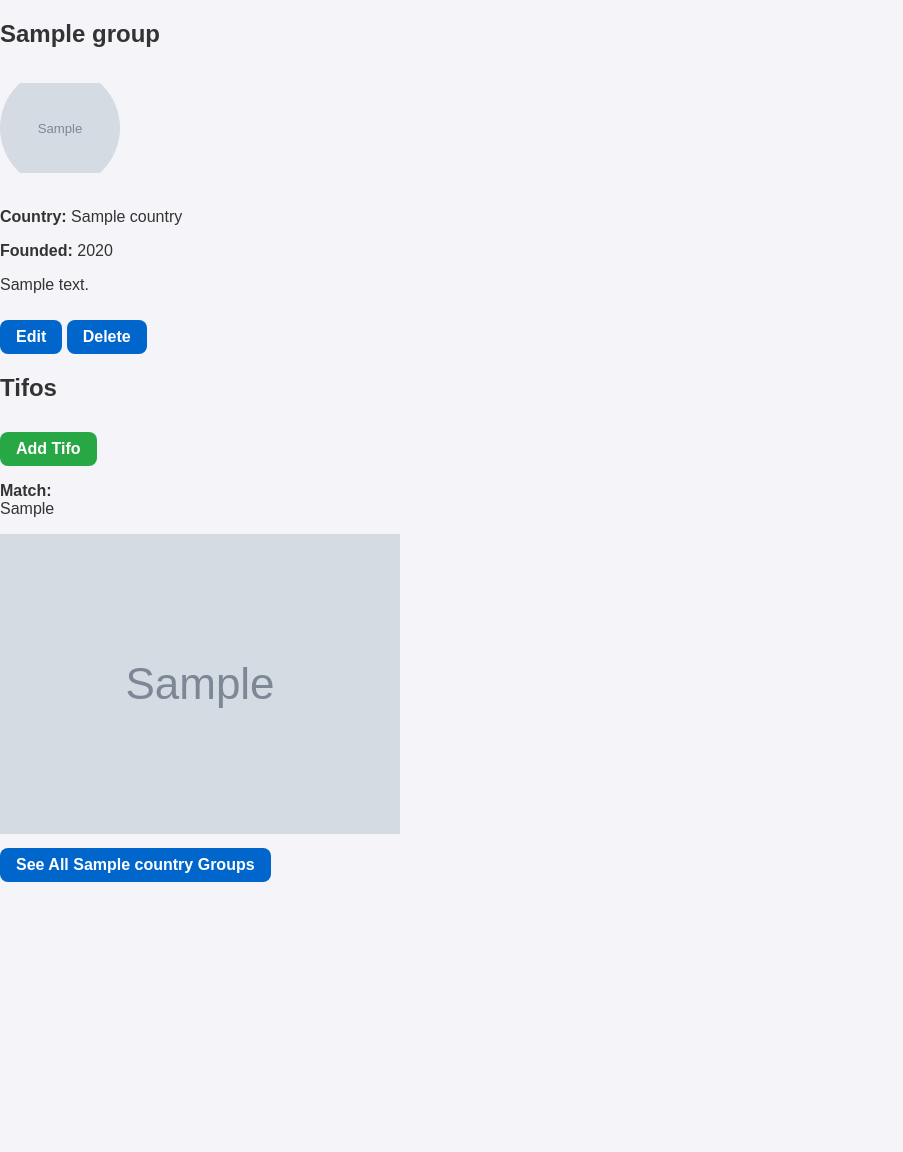
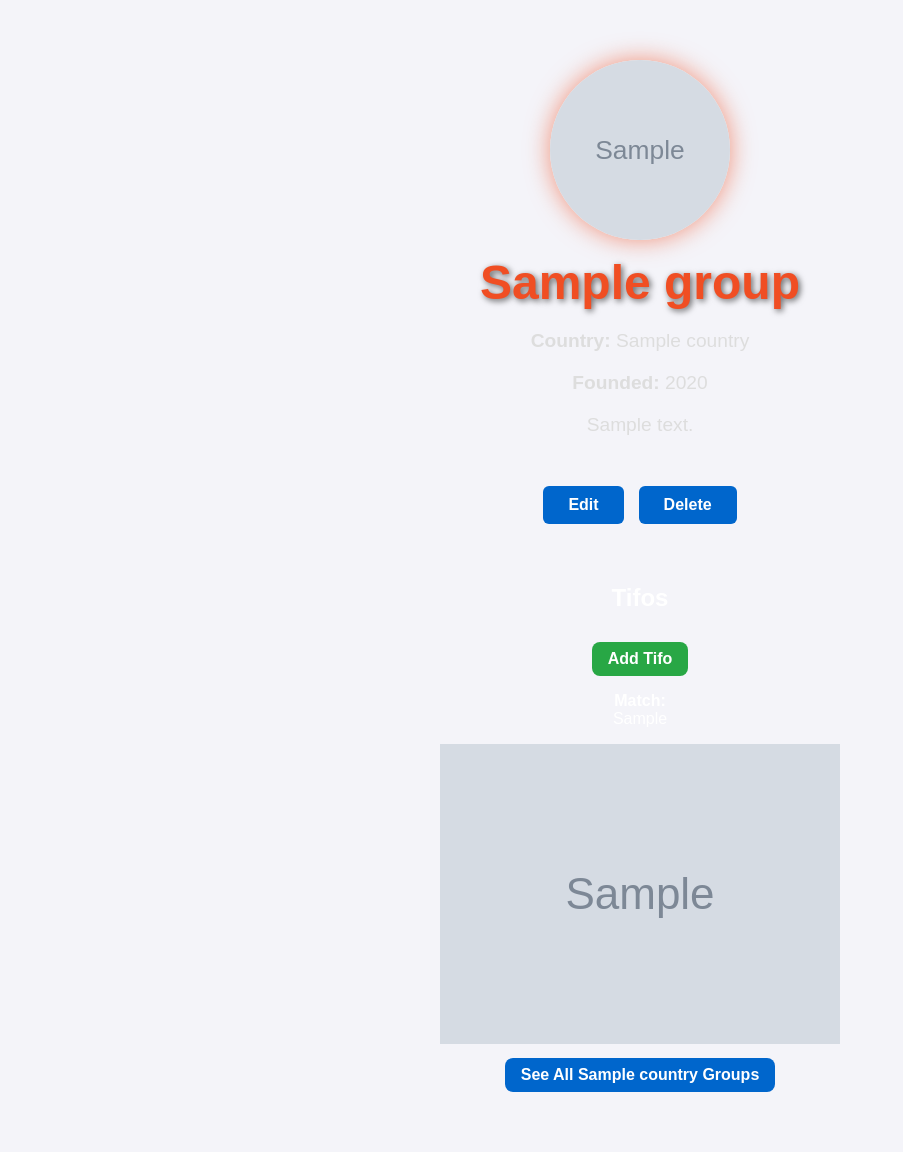
Before and after one commit to pegasus1911/ultras, a Django app: page /groups/1/ in a window 1280 px wide. Shown: the part 57-1209 px from the top of the page, without its empty margins (0-903 px from the left). Before the commit the page ends 939 px from the top, so only its background shows below. Run offline with Django 5.2, Linux system fonts and the light colour scheme; a user stored in the database is signed in; tables that the repository leaves empty hold one stand-in row (values such as "Sample post"); grey boxes marked "Sample" are stand-in pictures.

Commit message:
there were alot of commits that are gone when i pushed with -force in the last commit, ok nvm, now i added css for coutnries searching page and groups details page and edited the groups details page also

```diff
--- /dev/null
+++ b/main/static/css/detail.css
@@ -0,0 +1,91 @@
+.group-detail-container {
+  max-width: 900px;
+  margin: 40px auto !important;
+  padding: 20px;
+  text-align: center !important;
+  font-family: 'Poppins', sans-serif;
+  color: #fff;
+  display: flex;
+  flex-direction: column;
+  align-items: center !important;
+}
+
+.group-header {
+  display: flex;
+  flex-direction: column;
+  align-items: center !important;
+  justify-content: center;
+  gap: 15px;
+  margin-bottom: 40px;
+  width: 100%;
+}
+
+.group-logo {
+  width: 180px;
+  height: 180px;
+  object-fit: cover;
+  border-radius: 50%;
+  box-shadow: 0 0 25px rgba(240, 78, 35, 0.6);
+  transition: transform 0.3s, box-shadow 0.3s;
+  display: block;
+  margin: 0 auto !important;
+}
+
+.group-header h1 {
+  font-size: 3rem;
+  color: #f04e23;
+  text-shadow: 2px 2px 6px rgba(0, 0, 0, 0.6);
+  margin: 0;
+  text-align: center !important;
+}
+
+.group-info {
+  display: flex;
+  flex-direction: column;
+  align-items: center !important;
+  gap: 10px;
+  width: 100%;
+}
+
+.group-info p {
+  margin: 5px 0;
+  font-size: 1.2rem;
+  color: #ddd;
+  text-align: center !important;
+  max-width: 600px;
+}
+
+.group-actions {
+  display: flex;
+  justify-content: center !important;
+  gap: 15px;
+  margin-top: 20px;
+}
+
+.group-actions .btn {
+  padding: 10px 25px;
+  font-weight: bold;
+  border-radius: 6px;
+  transition: all 0.3s;
+  text-align: center !important;
+}
+
+@media (max-width: 768px) {
+  .group-logo {
+    width: 140px;
+    height: 140px;
+  }
+
+  .group-header h1 {
+    font-size: 2rem;
+  }
+
+  .group-info p {
+    font-size: 1rem;
+  }
+
+  .group-actions .btn {
+    padding: 8px 20px;
+    font-size: 0.9rem;
+  }
+}
--- a/main/templates/groups/detail.html
+++ b/main/templates/groups/detail.html
@@ -1,21 +1,29 @@
 {% extends 'base.html' %}
 {% load static %}
 
+{% block head %}
+  <link rel="stylesheet" href="{% static 'css/detail.css' %}">
+{% endblock %}
+
 {% block content %}
-<section class="group-container">
-  <h1>{{ group.name }}</h1>
+<section class="group-detail-container">
+  <div class="group-header">
     {% if group.logo %}
       <img src="{{ group.logo.url }}" alt="{{ group.name }} logo" class="group-logo">
     {% endif %}
+    <h1>{{ group.name }}</h1>
+    <div class="group-info">
       <p><strong>Country:</strong> {{ group.country }}</p>
       <p><strong>Founded:</strong> {{ group.founding_year }}</p>
       <p>{{ group.description }}</p>
-
+    </div>
     <div class="group-actions">
       <a href="{% url 'group-update' group.id %}" class="btn warn">Edit</a>
       <a href="{% url 'group-delete' group.id %}" class="btn danger">Delete</a>
     </div>
+  </div>
 
+  <div class="tifo-section">
     <div class="tifo-header">
       <h2>Tifos</h2>
       <a href="{% url 'tifo-create' group.id %}" class="btn btn-success">Add Tifo</a>
@@ -32,18 +40,17 @@
               {% else %}
                 <img src="{% static 'images/placeholder.png' %}" alt="No tifo image">
               {% endif %}
-            <div class="tifo-info">
-              {% comment %} <p><strong>{{ tifo.date|date:"M d, Y" }}</strong></p> {% endcomment %}
-              {% comment %} <p>{{ tifo.get_tifo_type_display }}</p> {% endcomment %}
-
-            </div>
             </a>
           </div>
         {% endfor %}
       </div>
     {% else %}
-    <p>⚠️ This group has not created any tifos yet.</p>
+      <p class="no-tifos">⚠️ This group has not created any tifos yet.</p>
     {% endif %}
-<a href="{% url 'country-detail' group.country.id %}" class="btn btn-secondary">See All {{ group.country.name }} Groups</a>
+
+    <a href="{% url 'country-detail' group.country.id %}" class="btn btn-secondary">
+      See All {{ group.country.name }} Groups
+    </a>
+  </div>
 </section>
 {% endblock %}
--- a/ultras/settings.py
+++ b/ultras/settings.py
@@ -118,7 +118,9 @@ USE_TZ = True
 # Static files (CSS, JavaScript, Images)
 # https://docs.djangoproject.com/en/5.2/howto/static-files/
 
-STATIC_URL = 'static/'
+STATIC_URL = '/static/'
+STATICFILES_DIRS = [BASE_DIR / "static"]
+
 
 # Default primary key field type
 # https://docs.djangoproject.com/en/5.2/ref/settings/#default-auto-field
```
Also changed, not shown: main/static/css/search.css (added, +75 -0 lines), main/templates/main/countries.html (+13 -5 lines), media/tifos/captain_tsubassa_iK4rHNz.jpg (added), media/tifos/download.jpeg (added). Lines whose indentation alone changed are shown as unchanged.
